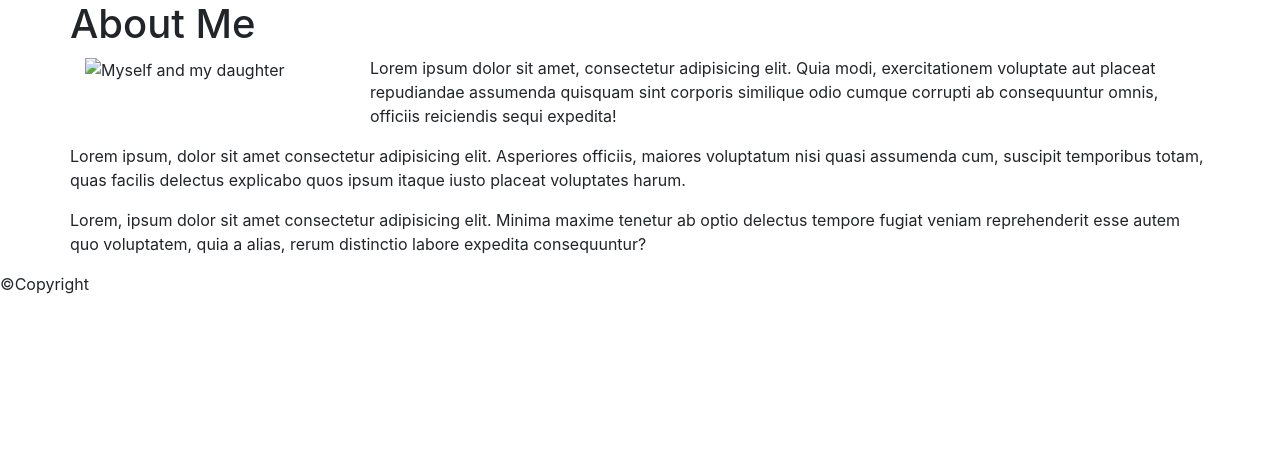
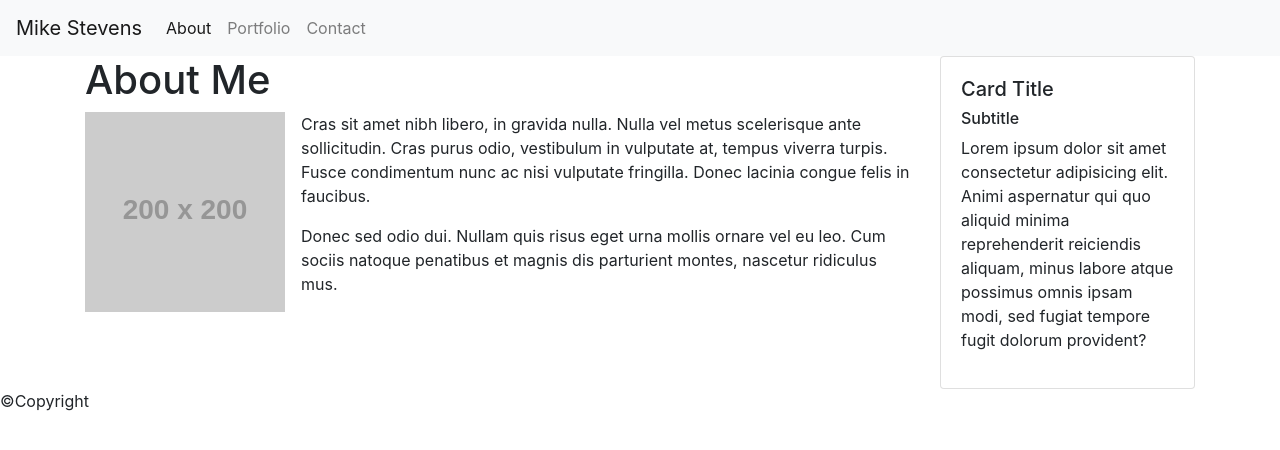
Before and after one commit to okyfunoky/bootstrap-portfolio, a plain HTML site: page index.html in a window 1280 px wide. Drawn offline with nearby package versions, Linux system fonts and the light colour scheme; placeholder pictures from the web are drawn by us.

Commit message:
working navigation

```diff
--- a/index.html
+++ b/index.html
@@ -1,40 +1,68 @@
 <!DOCTYPE html>
 <html lang="en">
+
 <head>
     <meta charset="UTF-8">
     <meta name="viewport" content="width=device-width, initial-scale=1.0">
     <meta http-equiv="X-UA-Compatible" content="ie=edge">
     <title>Document</title>
-    <link rel="stylesheet" href="https://stackpath.bootstrapcdn.com/bootstrap/4.3.1/css/bootstrap.min.css" integrity="sha384-ggOyR0iXCbMQv3Xipma34MD+dH/1fQ784/j6cY/iJTQUOhcWr7x9JvoRxT2MZw1T" crossorigin="anonymous">
+    <link rel="stylesheet" href="https://stackpath.bootstrapcdn.com/bootstrap/4.3.1/css/bootstrap.min.css"
+        integrity="sha384-ggOyR0iXCbMQv3Xipma34MD+dH/1fQ784/j6cY/iJTQUOhcWr7x9JvoRxT2MZw1T" crossorigin="anonymous">
 </head>
+
 <body>
-    <!--NavBar placeholder-->
-    <div></div>
+    <nav class="navbar navbar-expand-lg navbar-light bg-light">
+        <a class="navbar-brand" href="#">Mike Stevens</a>
+        <button class="navbar-toggler" type="button" data-toggle="collapse" data-target="#navbarSupportedContent"
+            aria-controls="navbarSupportedContent" aria-expanded="false" aria-label="Toggle navigation">
+            <span class="navbar-toggler-icon"></span>
+        </button>
+
+        <div class="collapse navbar-collapse" id="navbarSupportedContent">
+            <ul class="navbar-nav mr-auto">
+                <li class="nav-item active">
+                    <a class="nav-link" href="#">About <span class="sr-only">(current)</span></a>
+                </li>
+                <li class="nav-item">
+                    <a class="nav-link" href="./portfolio.html">Portfolio</a>
+                </li>
+                <li class="nav-item">
+                    <a class="nav-link" href="./contact.html">Contact</a>
+                </li>
+            </ul>
+        </div>
+    </nav>
     <div class="container">
         <div class="row">
+            <div class="col-md-9">
                 <h1>About Me</h1>
+                <div class="media">
+                    <img src="http://placehold.it/200x200" class="align-self-start mr-3" alt="...">
+                    <div class="media-body">
+                        <p>Cras sit amet nibh libero, in gravida nulla. Nulla vel metus scelerisque ante sollicitudin.
+                            Cras purus odio, vestibulum in vulputate at, tempus viverra turpis. Fusce condimentum nunc
+                            ac nisi vulputate fringilla. Donec lacinia congue felis in faucibus.</p>
+                        <p>Donec sed odio dui. Nullam quis risus eget urna mollis ornare vel eu leo. Cum sociis natoque
+                            penatibus et magnis dis parturient montes, nascetur ridiculus mus.</p>
                     </div>
-        <div class="row">
+                </div>
+            </div>
             <div class="col-md-3">
-                <img src="" alt="Myself and my daughter">
-            </div>
-            <div class="col-md-9">
+                <div class="card">
+                    <div class="card-body">
+                        <h5>Card Title</h5>
+                        <h6>Subtitle</h6>
                         <p>
-                    Lorem ipsum dolor sit amet, consectetur adipisicing elit. Quia modi, exercitationem voluptate aut placeat repudiandae assumenda quisquam sint corporis similique odio cumque corrupti ab consequuntur omnis, officiis reiciendis sequi expedita!
+                            Lorem ipsum dolor sit amet consectetur adipisicing elit. Animi aspernatur qui quo aliquid
+                            minima reprehenderit reiciendis aliquam, minus labore atque possimus omnis ipsam modi, sed
+                            fugiat tempore fugit dolorum provident?
                         </p>
                     </div>
                 </div>
-        <div class="row">
-            <p>
-                Lorem ipsum, dolor sit amet consectetur adipisicing elit. Asperiores officiis, maiores voluptatum nisi quasi assumenda cum, suscipit temporibus totam, quas facilis delectus explicabo quos ipsum itaque iusto placeat voluptates harum.
-            </p>
             </div>
-        <div class="row">
-            <p>
-                Lorem, ipsum dolor sit amet consectetur adipisicing elit. Minima maxime tenetur ab optio delectus tempore fugiat veniam reprehenderit esse autem quo voluptatem, quia a alias, rerum distinctio labore expedita consequuntur?
-            </p>
         </div>
     </div>
     <footer>&copy;Copyright</footer>
 </body>
+
 </html>
```
Also changed, not shown: contact.html (+21 -2 lines), portfolio.html (+26 -3 lines). Lines whose indentation alone changed are shown as unchanged.
